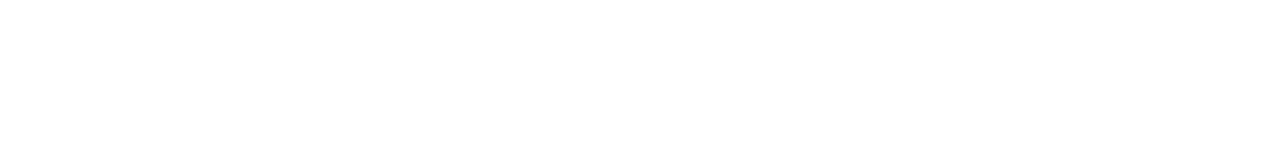
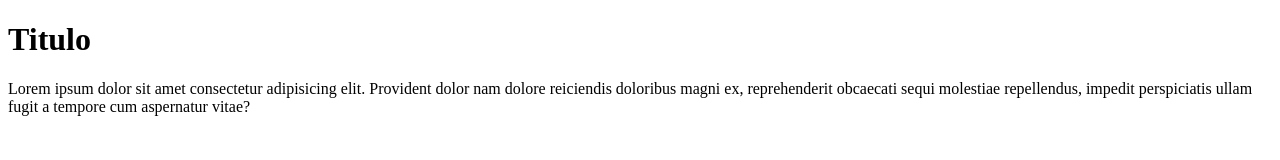
Before and after one commit to TatianaEli/Prueba, a plain HTML site: page index.html in a window 1280 px wide. Drawn offline with Linux system fonts and the light colour scheme.

Commit message:
segunda version

```diff
--- a/index.html
+++ b/index.html
@@ -7,6 +7,7 @@
     <title>Document</title>
 </head>
 <body>
-
+    <h1>Titulo</h1>
+    <p>Lorem ipsum dolor sit amet consectetur adipisicing elit. Provident dolor nam dolore reiciendis doloribus magni ex, reprehenderit obcaecati sequi molestiae repellendus, impedit perspiciatis ullam fugit a tempore cum aspernatur vitae?</p>
 </body>
 </html>
```
